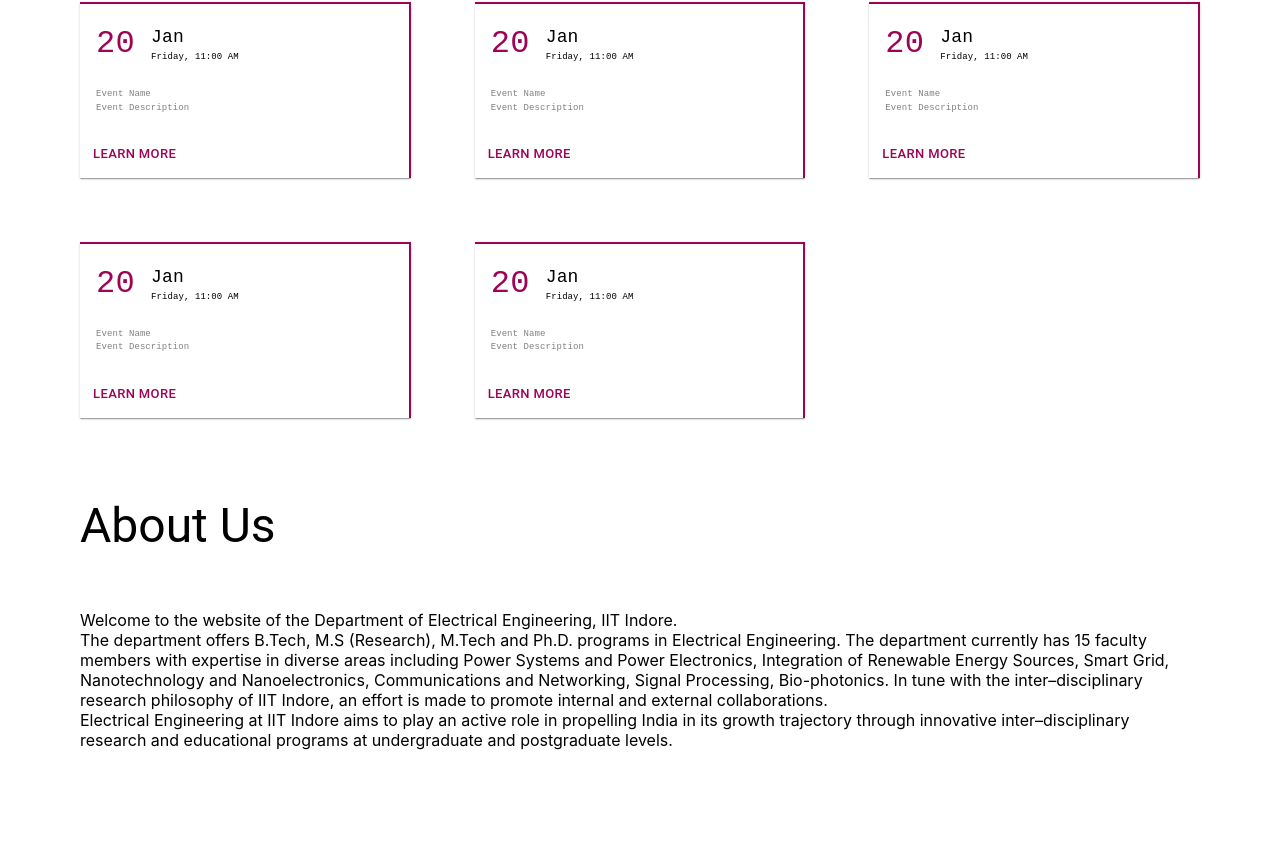
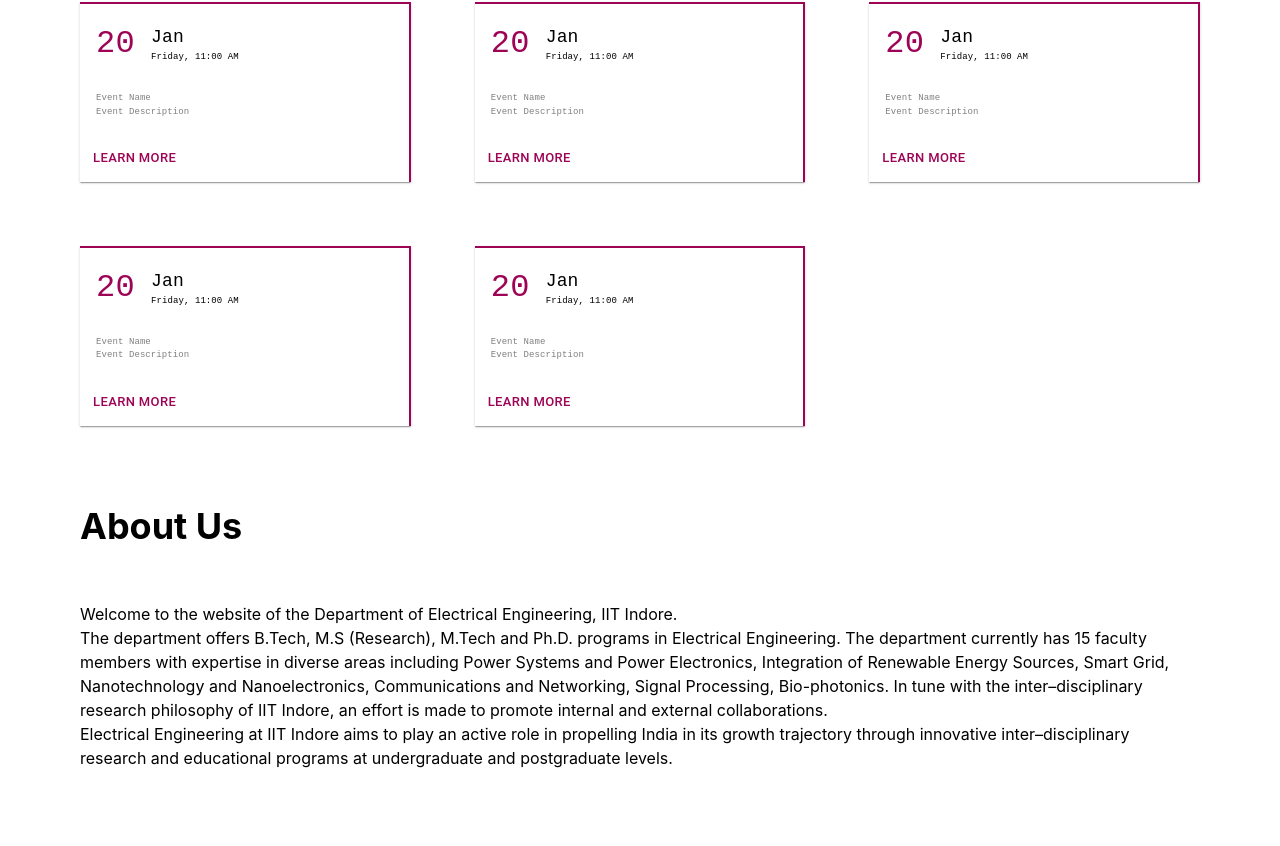
Before and after one commit to Rupal17shah/iiti-ee-website, a React (Create React App) app: page / in a window 1280 px wide. Shown: the part 794-1640 px from the top of the page. Built offline with nearby package versions, Linux system fonts and the light colour scheme.

Commit message:
added tailwind, framer motion, animations are done for the homepage

```diff
--- a/package.json
+++ b/package.json
@@ -11,6 +11,7 @@
     "@testing-library/jest-dom": "^5.16.5",
     "@testing-library/react": "^13.4.0",
     "@testing-library/user-event": "^13.5.0",
+    "framer-motion": "^9.0.2",
     "moedim": "^0.5.0",
     "react": "^18.2.0",
     "react-bootstrap": "^2.5.0",
@@ -44,5 +45,8 @@
       "last 1 firefox version",
       "last 1 safari version"
     ]
+  },
+  "devDependencies": {
+    "tailwindcss": "^3.2.6"
   }
 }
--- a/src/App.css
+++ b/src/App.css
@@ -1,3 +1,6 @@
+@tailwind base;
+@tailwind components;
+@tailwind utilities;
 *{
   padding: 0%;
   margin: 0%;
--- a/src/components/HomeBody/AboutUs.jsx
+++ b/src/components/HomeBody/AboutUs.jsx
@@ -1,29 +1,39 @@
 import { Typography } from '@mui/material'
 import { Box } from '@mui/system'
 import React from 'react'
+import { motion } from "framer-motion";
 
-const AboutUs = () => {
+export default function AboutUs() {
     return (
         <>
-        <Box sx={{py:5}}>
-            <Typography variant='h3'>
-                About Us
-            </Typography>
+            <Box sx={{ py: 5 }}>
+                <motion.h1
+                    initial={{ opacity: 0, x: -100 }}
+                    whileInView={{ opacity: 1, x: 0 }}
+                    transition={{ duration: 0.3, type: "spring", stiffness: 100 }}
+                >
+                    <span className="capitalize text-4xl font-bold">
+                        About Us
+                    </span>
+                </motion.h1>
 
-            <Box  sx={{py:7}}>
+                <Box sx={{ py: 7 }}>
+                    <motion.div
+                        className='w-full'
+                        initial={{ opacity: 0, x: -100 }}
+                        whileInView={{ opacity: 1, x: 0 }}
+                        transition={{ duration: 0.3, type: "spring", stiffness: 100 }}>
+                        <Typography variant='p'>
+                            Welcome to the website of the Department of Electrical Engineering, IIT Indore.<br />
 
-            <Typography variant='p'>
-                Welcome to the website of the Department of Electrical Engineering, IIT Indore.<br/>
+                            The department offers B.Tech, M.S (Research), M.Tech and Ph.D. programs in Electrical Engineering. The department currently has 15 faculty members with expertise in diverse areas including Power Systems and Power Electronics, Integration of Renewable Energy Sources, Smart Grid, Nanotechnology and Nanoelectronics, Communications and Networking, Signal Processing, Bio-photonics. In tune with the inter–disciplinary research philosophy of IIT Indore, an effort is made to promote internal and external collaborations.<br />
 
-                The department offers B.Tech, M.S (Research), M.Tech and Ph.D. programs in Electrical Engineering. The department currently has 15 faculty members with expertise in diverse areas including Power Systems and Power Electronics, Integration of Renewable Energy Sources, Smart Grid, Nanotechnology and Nanoelectronics, Communications and Networking, Signal Processing, Bio-photonics. In tune with the inter–disciplinary research philosophy of IIT Indore, an effort is made to promote internal and external collaborations.<br/>
+                            Electrical Engineering at IIT Indore aims to play an active role in propelling India in its growth trajectory through innovative inter–disciplinary research and educational programs at undergraduate and postgraduate levels.<br />
 
-                Electrical Engineering at IIT Indore aims to play an active role in propelling India in its growth trajectory through innovative inter–disciplinary research and educational programs at undergraduate and postgraduate levels.<br/>
-
-            </Typography>
-        </Box>
+                        </Typography>
+                    </motion.div>
+                </Box>
             </Box>
         </>
     )
 }
-
-export default AboutUs
--- a/src/components/HomeBody/Body.jsx
+++ b/src/components/HomeBody/Body.jsx
@@ -1,14 +1,22 @@
 import { Box } from '@mui/system'
 import React from 'react'
 import AboutUs from './AboutUs'
+import { motion } from "framer-motion";
 import Events from './Events'
 const Body = () => {
   return (
     <>
-    <Box sx={{px:10}}>
-      <Events/>
-      <AboutUs/>
-    </Box>
+      <Box sx={{ px: 10 }}>
+        <motion.div
+          className="w-full"
+          initial={{ opacity: 0, y: 100 }}
+          whileInView={{ opacity: 1, y: 0 }}
+          transition={{ duration: 0.3, type: "spring", stiffness: 100 }}
+        >
+          <Events />
+        </motion.div>
+        <AboutUs />
+      </Box>
 
 
     </>
--- a/src/index.css
+++ b/src/index.css
@@ -1,3 +1,6 @@
+@tailwind base;
+@tailwind components;
+@tailwind utilities;
 body {
   margin: 0;
   font-family: -apple-system, BlinkMacSystemFont, 'Segoe UI', 'Roboto', 'Oxygen',
--- /dev/null
+++ b/tailwind.config.js
@@ -0,0 +1,8 @@
+/** @type {import('tailwindcss').Config} */
+module.exports = {
+  content: ["./src/**/*.{html,js,jsx}"],
+  theme: {
+    extend: {},
+  },
+  plugins: [],
+}
```
Also changed, not shown: 2 other files (tests, documents, lock files or other folders).
